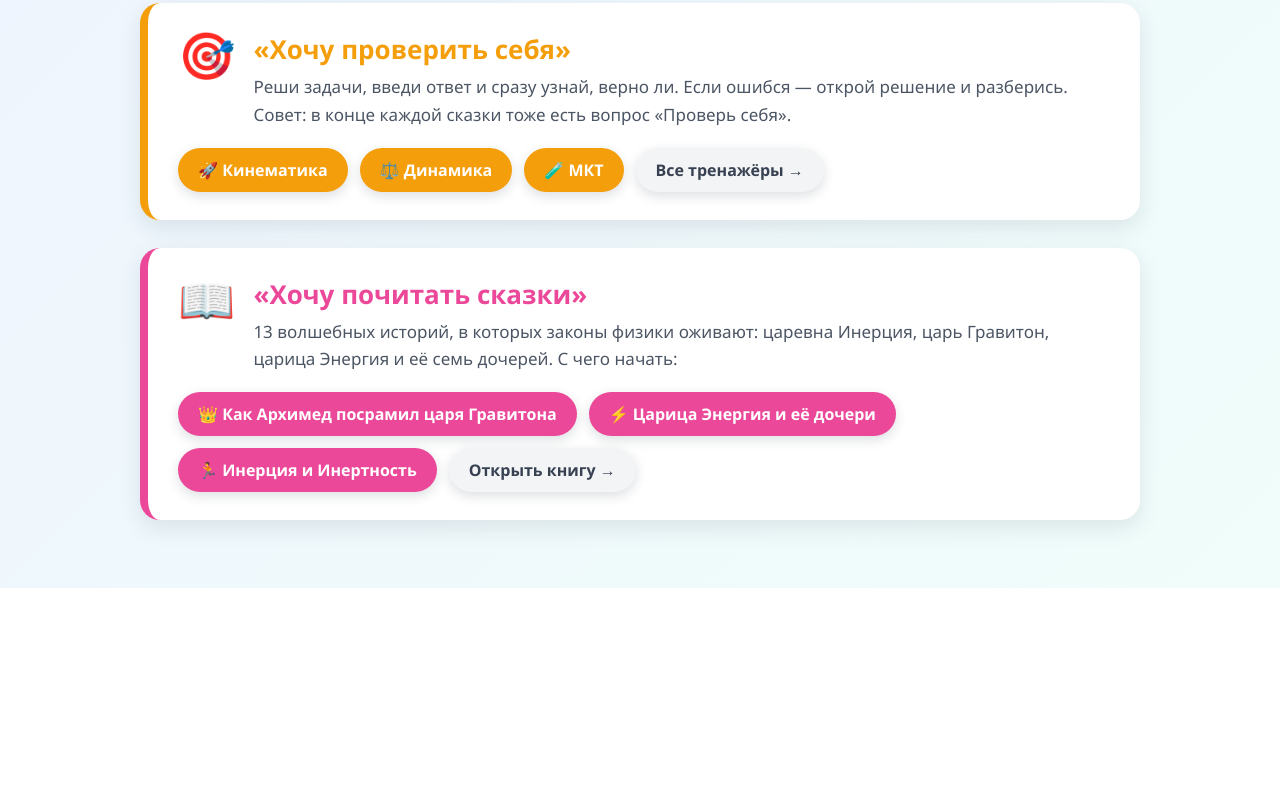
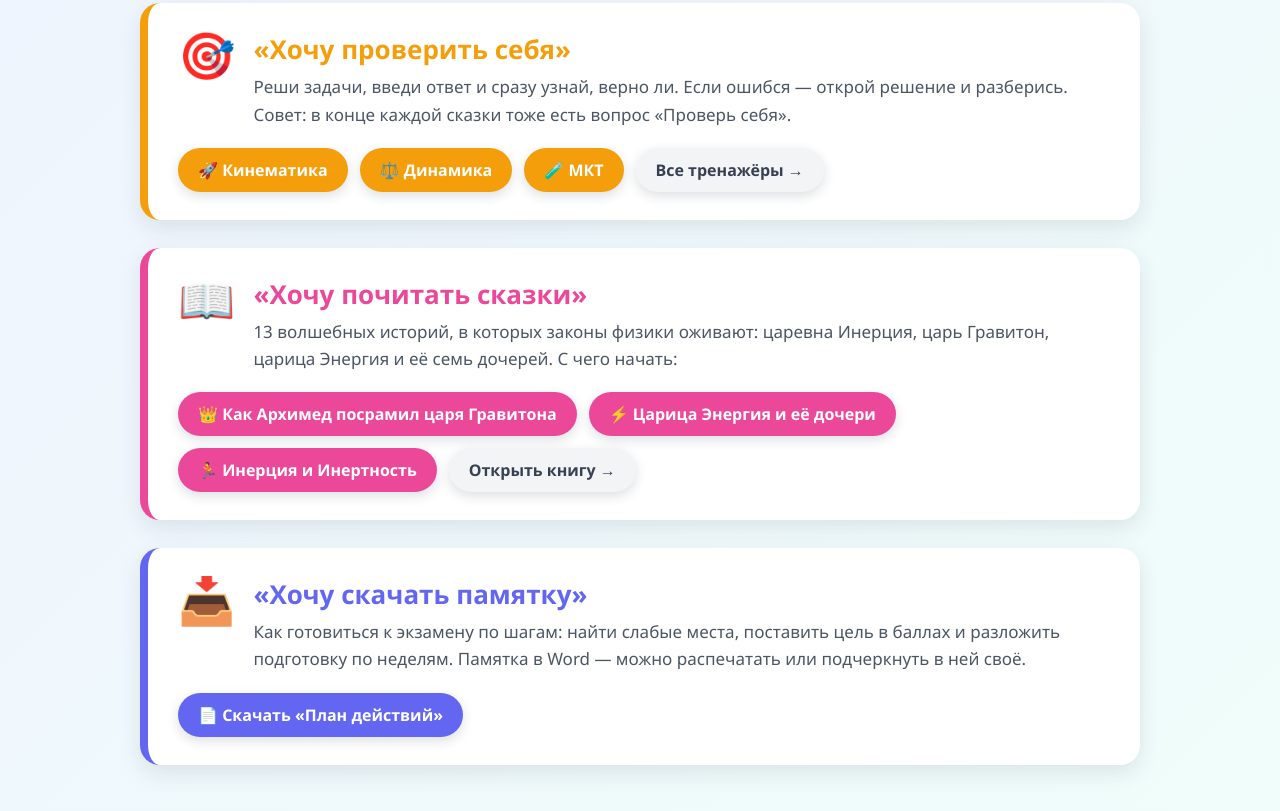
Before and after one commit to nvysockina-collab/physics-site, a plain HTML site: page detyam/index.html in a window 1280 px wide. Shown: the part 689-1500 px from the top of the page. Before the commit the page ends 1277 px from the top, so only its background shows below. Drawn offline with Linux system fonts and the light colour scheme.

Commit message:
Add memo download block to detyam page
Добавлен блок «Хочу скачать памятку» со ссылкой на docs/План действий.docx.
Существующие блоки не изменены.

Co-Authored-By: Claude Opus 5.5 <noreply@anthropic.com>

```diff
--- a/detyam/index.html
+++ b/detyam/index.html
@@ -133,6 +133,20 @@
             <a class="pill light" href="../book/book.html">Открыть книгу →</a>
         </div>
     </section>
+
+    <!-- Вопрос 4 -->
+    <section class="ask" style="--c:#6366f1">
+        <div class="ask-head">
+            <span class="ask-icon">📥</span>
+            <div>
+                <h2>«Хочу скачать памятку»</h2>
+                <p>Как готовиться к экзамену по шагам: найти слабые места, поставить цель в баллах и разложить подготовку по неделям. Памятка в Word — можно распечатать или подчеркнуть в ней своё.</p>
+            </div>
+        </div>
+        <div class="btns">
+            <a class="pill" href="docs/План%20действий.docx" download>📄 Скачать «План действий»</a>
+        </div>
+    </section>
 </div>
 </body>
 </html>
```
